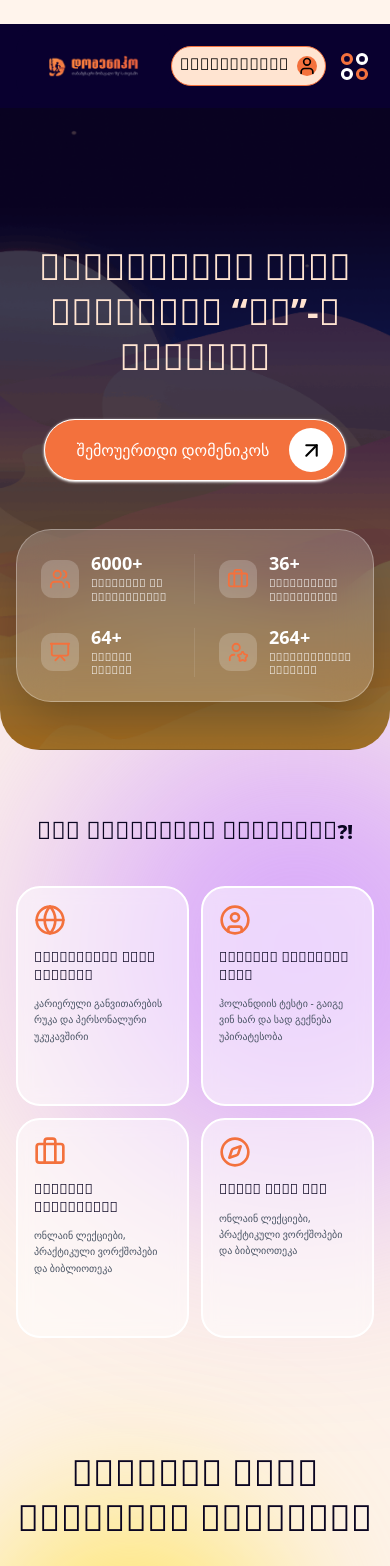
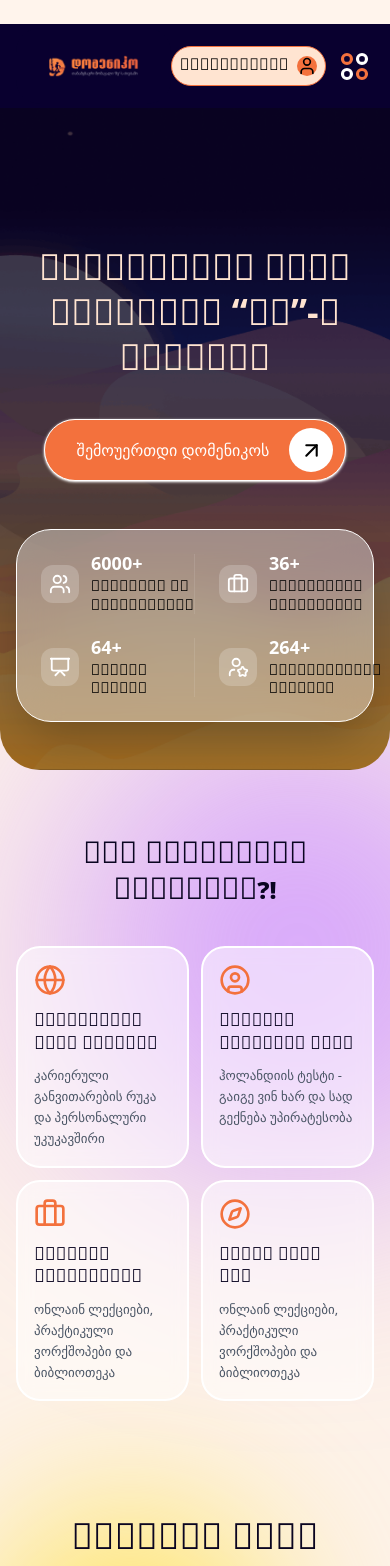
Before and after one commit to giorgikakashvili-afk/domeniko-web, a React (Vite) app: page / in a window 390 px wide. Shown: the top 1566 px of the page. Built offline with nearby package versions, Linux system fonts and the light colour scheme.

Commit message:
font size

```diff
--- a/src/components/HeroSection.jsx
+++ b/src/components/HeroSection.jsx
@@ -47,7 +47,7 @@ const HeroSection = () => {
       <div className={`relative md:absolute bottom-0 md:bottom-6 xl:bottom-10 w-full px-4 md:px-7 z-20 mt-12 md:mt-0 transition-all duration-1000 delay-700
         ${loaded ? 'translate-y-0 opacity-100' : 'translate-y-20 opacity-0'}`}>
 
-        <div className="max-w-8xl mx-auto bg-white/20 backdrop-blur-xl py-6 md:py-8 xl:py-10 rounded-[35px] xl:rounded-4xl shadow-2xl border border-white/30 apple-blur">
+        <div className="max-w-8xl mx-auto bg-white/40 backdrop-blur-xl py-6 md:py-8 xl:py-10 rounded-[35px] xl:rounded-4xl shadow-2xl border border-white apple-blur">
           <div className="grid grid-cols-2 xl:grid-cols-4 gap-y-6 md:gap-y-8 xl:gap-y-0">
             {stats.map((stat, index) => (
               <div
@@ -58,14 +58,14 @@ const HeroSection = () => {
                   ${index === stats.length - 1 ? 'xl:border-none' : ''}`}
               >
                 <div className="bg-white/20 p-2 md:p-3 rounded-xl md:rounded-2xl shrink-0">
-                  {React.cloneElement(stat.icon, { size: 22, className: "text-[#f3713d] md:w-7 md:h-7" })}
+                  {React.cloneElement(stat.icon, { size: 22, className: "text-[#ffffff] md:w-7 md:h-7" })}
                 </div>
 
                 <div className="flex flex-col items-start text-left">
                   <div className="text-white text-lg md:text-2xl xl:text-4xl font-black leading-none">
                     {stat.value}
                   </div>
-                  <div className="font-noto [font-variant-caps:all-petite-caps] text-white/90 text-[11px] md:text-lg xl:text-xl font-black mt-1 uppercase tracking-wide leading-tight">
+                  <div className="font-noto [font-variant-caps:all-petite-caps] text-[15px] md:text-lg xl:text-xl font-black mt-1 uppercase tracking-wide leading-tight">
                     {stat.label}
                   </div>
                 </div>
--- a/src/components/Services.jsx
+++ b/src/components/Services.jsx
@@ -27,7 +27,7 @@ const Services = () => {
 
   return (
     <section className="py-16 px-4 md:px-20 max-w-8xl mx-auto font-noto">
-      <h2 className="text-2xl md:text-7xl font-black text-[#0A0521] mb-10 md:mb-16 uppercase [font-variant-caps:all-petite-caps] text-center md:text-left">
+      <h2 className="text-3xl md:text-7xl font-black text-[#0A0521] mb-10 md:mb-16 uppercase [font-variant-caps:all-petite-caps] text-center md:text-left">
         რას გთავაზობს დომენიკო?!
       </h2>
 
@@ -45,12 +45,12 @@ const Services = () => {
             </div>
 
             {/* სათაური - ფერის შეცვლა */}
-            <h3 className="text-sm md:text-2xl font-extrabold text-[#0A0521] leading-tight uppercase [font-variant-caps:all-petite-caps] transition-colors duration-300 group-hover:text-[#f3713d]">
+            <h3 className="text-lg md:text-2xl font-extrabold text-[#0A0521] leading-tight uppercase [font-variant-caps:all-petite-caps] transition-colors duration-300 group-hover:text-[#f3713d]">
               {card.title}
             </h3>
 
             {/* აღწერა - ტექსტის გამუქება */}
-            <p className="text-gray-600 text-[10px] md:text-sm leading-relaxed font-medium transition-colors duration-300 group-hover:text-gray-900">
+            <p className="text-gray-600 text-[13px] md:text-sm leading-relaxed font-medium transition-colors duration-300 group-hover:text-gray-900">
               {card.desc}
             </p>
 
```
